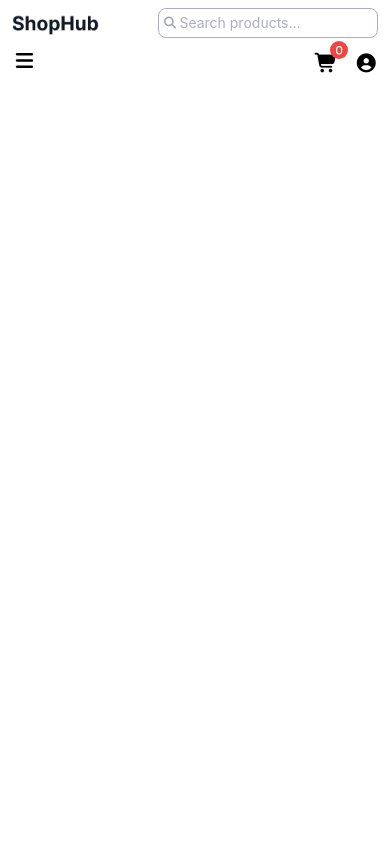
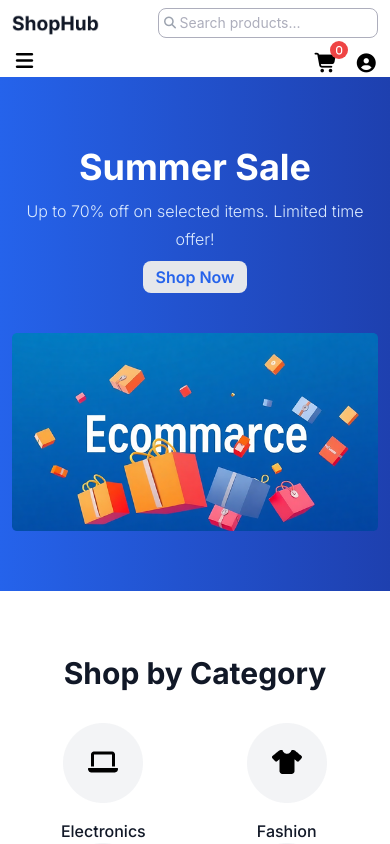
Before and after one commit to imam-programmer/ShopHub-E-commerce, a React (Vite) app: page / in a window 390 px wide. Shown: the top 844 px of the page. Built offline with nearby package versions, Linux system fonts and the light colour scheme.

Commit message:
small device banner responsive done

```diff
--- a/src/App.jsx
+++ b/src/App.jsx
@@ -10,11 +10,11 @@ const App = () => {
   return (
     <>
    <Header/>
-   {/* <Banner/>
+   <Banner/>
    <Category/>
-   <Featured/>
-   <Deal/>
-   <Footer/> */}
+   {/* <Featured/> */}
+   {/* <Deal/> */}
+   {/* <Footer/> */}
     </>
   )
 }
--- a/src/components/Banner.jsx
+++ b/src/components/Banner.jsx
@@ -2,12 +2,12 @@ import React from 'react'
 
 const Banner = () => {
   return (
-    <section className='h-125 bg-linear-to-r from-[#2563EB] to-[#1E40AF]' >
+    <section className='md:py-22.5 py-15 bg-linear-to-r from-[#2563EB] to-[#1E40AF]' >
         <div className="container">
-          <div className="banner-container flex justify-between items-center pt-22.5">
-            <div className="banner-text">
-              <h1 className='text-[#FFFFFF] leading-15 text-[60px] font-bold font-inter mb-3'>Summer Sale</h1>
-              <p className='font-inter font-light mb-8 leading-7 text-[20px] text-[#DBEAFE]'>Up to 70% off on selected items. Limited time offer!</p>
+          <div className="banner-container flex justify-between items-center gap-10 md:gap-0  flex-col md:flex-row">
+            <div className="banner-text text-center md:text-start">
+              <h1 className='text-[#FFFFFF] leading-15 text-4xl md:text-[60px] font-bold font-inter md:mb-3 '>Summer Sale</h1>
+              <p className='font-inter font-light mb-2 md:mb-8 leading-7 md:text-[20px] text-[#DBEAFE]'>Up to 70% off on selected items. Limited time offer!</p>
               <button className='banner-btn'>Shop Now</button>
             </div>
 
--- a/src/components/Header.jsx
+++ b/src/components/Header.jsx
@@ -3,7 +3,7 @@ import React from "react";
 const Header = () => {
   return (
     <>
-      <header className="mb-6.5 pt-2">
+      <header className="mb-1 pt-2 relative">
         <div className="container">
           <nav className="flex justify-between items-center h-16.25 flex-wrap ">
             <div className="flex items-center gap-[31.52px]">
@@ -22,16 +22,16 @@ const Header = () => {
 
 
 
-            <div className="md:hidden flex items-center relative justify-between w-full mt-3 ">
+            <div className="md:hidden flex items-center  justify-between w-full mt-3 ">
               <label htmlFor="baricon">
               <i class="fa-solid fa-bars text-xl"></i>
               </label>
               <input type="checkbox" id="baricon" className="hidden"/>
-                <ul className=" bg-blue-400 left-[-120%] w-full p-3 absolute top-6 ul">
-              <li className=" text-[14px] font-inter text-[#374151] mb-1">Home</li>
-              <li className=" text-[14px] font-inter text-[#374151] mb-1">Categories</li>
-              <li className=" text-[14px] font-inter text-[#374151] mb-1">About</li>
-              <li className=" text-[14px] font-inter text-[#374151]">Deals</li>
+                <ul className=" bg-[#0379c1] left-[-120%] w-full p-4 absolute top-19.5 ul">
+              <li className=" text-[14px] font-inter text-[white] mb-1">Home</li>
+              <li className=" text-[14px] font-inter text-[white] mb-1">Categories</li>
+              <li className=" text-[14px] font-inter text-[white] mb-1">About</li>
+              <li className=" text-[14px] font-inter text-[white]">Deals</li>
             </ul>
             <div className="flex items-center gap-4 ">
 
--- a/src/index.css
+++ b/src/index.css
@@ -1,7 +1,7 @@
 @import "tailwindcss";
 
 .container{
-    @apply max-w-304 h-10  mx-auto px-3 md:px-0
+    @apply max-w-304 mx-auto px-3 md:px-0
 }
 @theme{
     --font-inter: "Inter", sans-serif;
@@ -19,7 +19,7 @@
 
 /* =================Banner start================= */
 .banner-btn{
-    @apply font-inter text-[16px] font-semibold text-[#2563EB] bg-[#E5E7EB] rounded-lg pt-3.5 pb-3.5 pr-[26.06px] pl-[26.06px]
+    @apply font-inter text-[16px] font-semibold text-[#2563EB] bg-[#E5E7EB] rounded-lg md:pt-3.5 md:pb-3.5 md:pr-[26.06px] md:pl-[26.06px] px-3 py-1
 }
 /* ==========Banner done================= */
 
@@ -30,6 +30,7 @@
 }
 
 /* ===============responsive start============== */
+/* ================header start================== */
 #baricon:checked~ul{
     left: 0;
     transition: 0.5s;
@@ -37,3 +38,8 @@
 .ul{
     transition:0.5s
 }
+/* ===============header end======================== */
+
+/* ===============heru start================= */
+
+/* ==================heru end===================== */
```
